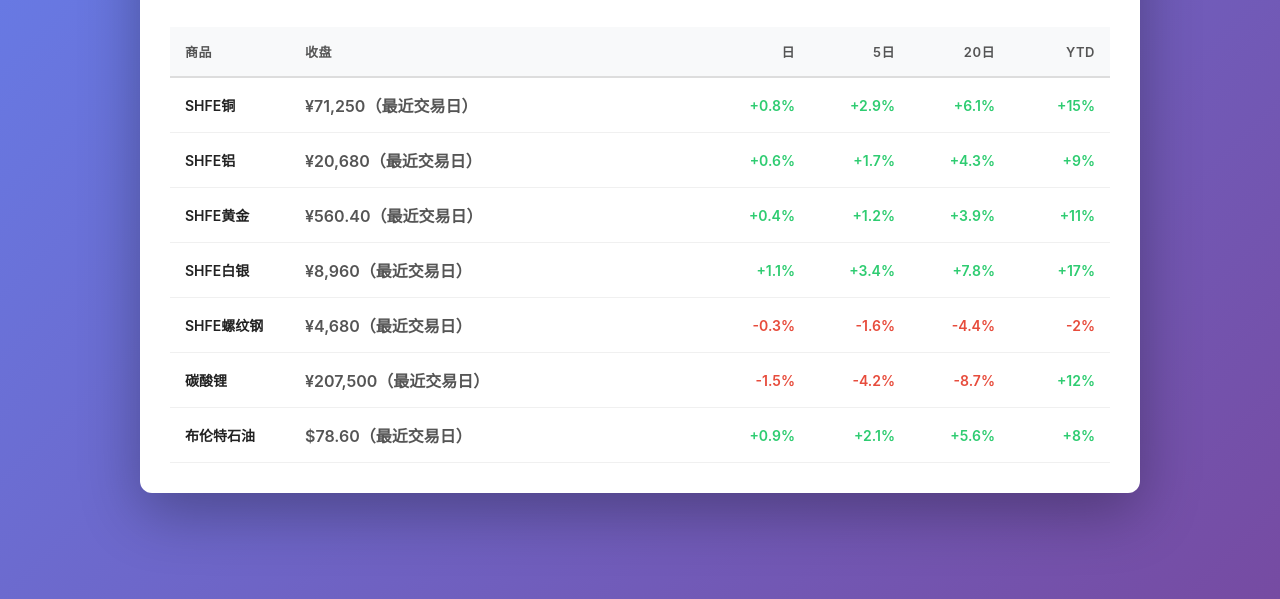
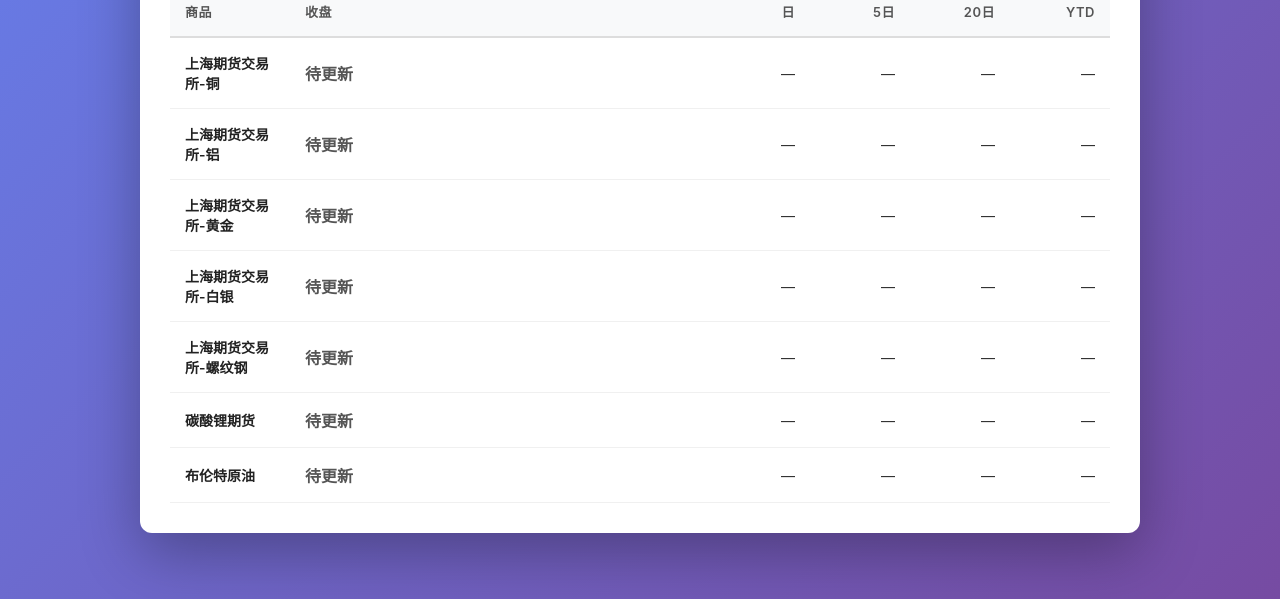
Before and after one commit to weiweiwuxi83-tech/daily-track, a plain HTML site: page index.html in a window 1280 px wide. Shown: the part 201-800 px from the top of the page. Drawn offline with Linux system fonts and the light colour scheme; no server answers.

Commit message:
Add live-data-first loader

```diff
--- a/data.json
+++ b/data.json
@@ -3,74 +3,81 @@
   "market_closed": true,
   "commodities": [
     {
-      "name": "SHFE铜",
-      "price": "¥...",
-      "last_close": "¥71,250",
+      "name": "上海期货交易所-铜",
+      "source": "上海期货交易所（SHFE）",
+      "price": "待更新",
+      "last_close": "待更新",
       "market_closed": true,
-      "daily": "+0.8%",
-      "five_day": "+2.9%",
-      "twenty_day": "+6.1%",
-      "ytd": "+15%"
+      "daily": "—",
+      "five_day": "—",
+      "twenty_day": "—",
+      "ytd": "—"
     },
     {
-      "name": "SHFE铝",
-      "price": "¥...",
-      "last_close": "¥20,680",
+      "name": "上海期货交易所-铝",
+      "source": "上海期货交易所（SHFE）",
+      "price": "待更新",
+      "last_close": "待更新",
       "market_closed": true,
-      "daily": "+0.6%",
-      "five_day": "+1.7%",
-      "twenty_day": "+4.3%",
-      "ytd": "+9%"
+      "daily": "—",
+      "five_day": "—",
+      "twenty_day": "—",
+      "ytd": "—"
     },
     {
-      "name": "SHFE黄金",
-      "price": "¥...",
-      "last_close": "¥560.40",
+      "name": "上海期货交易所-黄金",
+      "source": "上海期货交易所（SHFE）",
+      "price": "待更新",
+      "last_close": "待更新",
       "market_closed": true,
-      "daily": "+0.4%",
-      "five_day": "+1.2%",
-      "twenty_day": "+3.9%",
-      "ytd": "+11%"
+      "daily": "—",
+      "five_day": "—",
+      "twenty_day": "—",
+      "ytd": "—"
     },
     {
-      "name": "SHFE白银",
-      "price": "¥...",
-      "last_close": "¥8,960",
+      "name": "上海期货交易所-白银",
+      "source": "上海期货交易所（SHFE）",
+      "price": "待更新",
+      "last_close": "待更新",
       "market_closed": true,
-      "daily": "+1.1%",
-      "five_day": "+3.4%",
-      "twenty_day": "+7.8%",
-      "ytd": "+17%"
+      "daily": "—",
+      "five_day": "—",
+      "twenty_day": "—",
+      "ytd": "—"
     },
     {
-      "name": "SHFE螺纹钢",
-      "price": "¥...",
-      "last_close": "¥4,680",
+      "name": "上海期货交易所-螺纹钢",
+      "source": "上海期货交易所（SHFE）",
+      "price": "待更新",
+      "last_close": "待更新",
       "market_closed": true,
-      "daily": "-0.3%",
-      "five_day": "-1.6%",
-      "twenty_day": "-4.4%",
-      "ytd": "-2%"
+      "daily": "—",
+      "five_day": "—",
+      "twenty_day": "—",
+      "ytd": "—"
     },
     {
-      "name": "碳酸锂",
-      "price": "¥...",
-      "last_close": "¥207,500",
+      "name": "碳酸锂期货",
+      "source": "广州期货交易所/相关市场（非 SHFE）",
+      "price": "待更新",
+      "last_close": "待更新",
       "market_closed": true,
-      "daily": "-1.5%",
-      "five_day": "-4.2%",
-      "twenty_day": "-8.7%",
-      "ytd": "+12%"
+      "daily": "—",
+      "five_day": "—",
+      "twenty_day": "—",
+      "ytd": "—"
     },
     {
-      "name": "布伦特石油",
-      "price": "$...",
-      "last_close": "$78.60",
+      "name": "布伦特原油",
+      "source": "ICE布伦特（国际市场，不是大陆交易所）",
+      "price": "待更新",
+      "last_close": "待更新",
       "market_closed": true,
-      "daily": "+0.9%",
-      "five_day": "+2.1%",
-      "twenty_day": "+5.6%",
-      "ytd": "+8%"
+      "daily": "—",
+      "five_day": "—",
+      "twenty_day": "—",
+      "ytd": "—"
     }
   ]
 }
--- a/index.html
+++ b/index.html
@@ -34,32 +34,51 @@
     </div>
 
     <script>
-        const CACHE_VERSION = '20260815-1';
+        const CACHE_VERSION = '20260815-2';
+        const LIVE_API_URL = 'https://example.com/api/commodities';
 
         const fallbackData = {
             update_date: '2026-08-15',
             market_closed: true,
             commodities: [
-                { name: 'SHFE铜', price: '¥...', last_close: '¥71,250', market_closed: true, daily: '+0.8%', five_day: '+2.9%', twenty_day: '+6.1%', ytd: '+15%' },
-                { name: 'SHFE铝', price: '¥...', last_close: '¥20,680', market_closed: true, daily: '+0.6%', five_day: '+1.7%', twenty_day: '+4.3%', ytd: '+9%' },
-                { name: 'SHFE黄金', price: '¥...', last_close: '¥560.40', market_closed: true, daily: '+0.4%', five_day: '+1.2%', twenty_day: '+3.9%', ytd: '+11%' },
-                { name: 'SHFE白银', price: '¥...', last_close: '¥8,960', market_closed: true, daily: '+1.1%', five_day: '+3.4%', twenty_day: '+7.8%', ytd: '+17%' },
-                { name: 'SHFE螺纹钢', price: '¥...', last_close: '¥4,680', market_closed: true, daily: '-0.3%', five_day: '-1.6%', twenty_day: '-4.4%', ytd: '-2%' },
-                { name: '碳酸锂', price: '¥...', last_close: '¥207,500', market_closed: true, daily: '-1.5%', five_day: '-4.2%', twenty_day: '-8.7%', ytd: '+12%' },
-                { name: '布伦特石油', price: '$...', last_close: '$78.60', market_closed: true, daily: '+0.9%', five_day: '+2.1%', twenty_day: '+5.6%', ytd: '+8%' }
+                { name: '上海期货交易所-铜', source: '上海期货交易所（SHFE）', price: '待更新', last_close: '待更新', market_closed: true, daily: '—', five_day: '—', twenty_day: '—', ytd: '—' },
+                { name: '上海期货交易所-铝', source: '上海期货交易所（SHFE）', price: '待更新', last_close: '待更新', market_closed: true, daily: '—', five_day: '—', twenty_day: '—', ytd: '—' },
+                { name: '上海期货交易所-黄金', source: '上海期货交易所（SHFE）', price: '待更新', last_close: '待更新', market_closed: true, daily: '—', five_day: '—', twenty_day: '—', ytd: '—' },
+                { name: '上海期货交易所-白银', source: '上海期货交易所（SHFE）', price: '待更新', last_close: '待更新', market_closed: true, daily: '—', five_day: '—', twenty_day: '—', ytd: '—' },
+                { name: '上海期货交易所-螺纹钢', source: '上海期货交易所（SHFE）', price: '待更新', last_close: '待更新', market_closed: true, daily: '—', five_day: '—', twenty_day: '—', ytd: '—' },
+                { name: '碳酸锂期货', source: '广州期货交易所/相关市场（非 SHFE）', price: '待更新', last_close: '待更新', market_closed: true, daily: '—', five_day: '—', twenty_day: '—', ytd: '—' },
+                { name: '布伦特原油', source: 'ICE布伦特（国际市场，不是大陆交易所）', price: '待更新', last_close: '待更新', market_closed: true, daily: '—', five_day: '—', twenty_day: '—', ytd: '—' }
             ]
         };
 
+        function normalizeCommodity(item) {
+            return {
+                name: item.name || item.symbol || '未知商品',
+                price: item.price || item.latestPrice || item.last_close || '待更新',
+                last_close: item.last_close || item.previousClose || item.close || '待更新',
+                market_closed: Boolean(item.market_closed),
+                daily: item.daily || item.changePct || '—',
+                five_day: item.five_day || item.change5d || '—',
+                twenty_day: item.twenty_day || item.change20d || '—',
+                ytd: item.ytd || item.ytdChange || '—'
+            };
+        }
+
         function getDisplayPrice(commodity) {
-            if (commodity.market_closed && commodity.last_close) {
+            if (commodity.market_closed && commodity.last_close && commodity.last_close !== '待更新') {
                 return `${commodity.last_close}（最近交易日）`;
             }
             return commodity.price || commodity.last_close || '—';
         }
 
         function renderTable(data) {
+            if (!data || !Array.isArray(data.commodities)) {
+                renderTable(fallbackData);
+                return;
+            }
+
             const summaryText = data.market_closed
-                ? `更新于: ${data.update_date}（按最近交易日收盘价）`
+                ? `更新于: ${data.update_date}（按最近交易日收盘价，如未更新则显示待更新）`
                 : `更新于: ${data.update_date}`;
             document.getElementById('updateDate').textContent = summaryText;
 
@@ -67,20 +86,22 @@
             tableBody.innerHTML = '';
 
             data.commodities.forEach(commodity => {
+                const normalized = normalizeCommodity(commodity);
                 const row = document.createElement('tr');
 
                 const getClass = (value) => {
+                    if (value === '—' || value === '待更新') return '';
                     const numValue = parseFloat(value);
                     return numValue >= 0 ? 'positive' : 'negative';
                 };
 
                 row.innerHTML = `
-                    <td class="commodity-name">${commodity.name}</td>
-                    <td class="price">${getDisplayPrice(commodity)}</td>
-                    <td class="data-column ${getClass(commodity.daily)}">${commodity.daily}</td>
-                    <td class="data-column ${getClass(commodity.five_day)}">${commodity.five_day}</td>
-                    <td class="data-column ${getClass(commodity.twenty_day)}">${commodity.twenty_day}</td>
-                    <td class="data-column ${getClass(commodity.ytd)}">${commodity.ytd}</td>
+                    <td class="commodity-name">${normalized.name}</td>
+                    <td class="price">${getDisplayPrice(normalized)}</td>
+                    <td class="data-column ${getClass(normalized.daily)}">${normalized.daily}</td>
+                    <td class="data-column ${getClass(normalized.five_day)}">${normalized.five_day}</td>
+                    <td class="data-column ${getClass(normalized.twenty_day)}">${normalized.twenty_day}</td>
+                    <td class="data-column ${getClass(normalized.ytd)}">${normalized.ytd}</td>
                 `;
 
                 tableBody.appendChild(row);
@@ -88,17 +109,27 @@
         }
 
         async function loadData() {
+            const sources = [
+                { url: LIVE_API_URL, label: 'live' },
+                { url: `data.json?v=${CACHE_VERSION}`, label: 'local' }
+            ];
+
+            for (const source of sources) {
                 try {
-                const response = await fetch(`data.json?v=${CACHE_VERSION}`);
+                    const response = await fetch(source.url, { cache: 'no-store' });
                     if (!response.ok) {
                         throw new Error(`HTTP ${response.status}`);
                     }
                     const data = await response.json();
                     renderTable(data);
+                    return;
                 } catch (error) {
-                console.warn('加载 data.json 失败，使用内置备用数据:', error);
+                    console.warn(`加载 ${source.label} 数据失败:`, error);
+                }
+            }
+
+            console.warn('所有数据源失败，使用内置备用数据');
             renderTable(fallbackData);
-            }
         }
 
         loadData();
```
Lines whose indentation alone changed are shown as unchanged.
